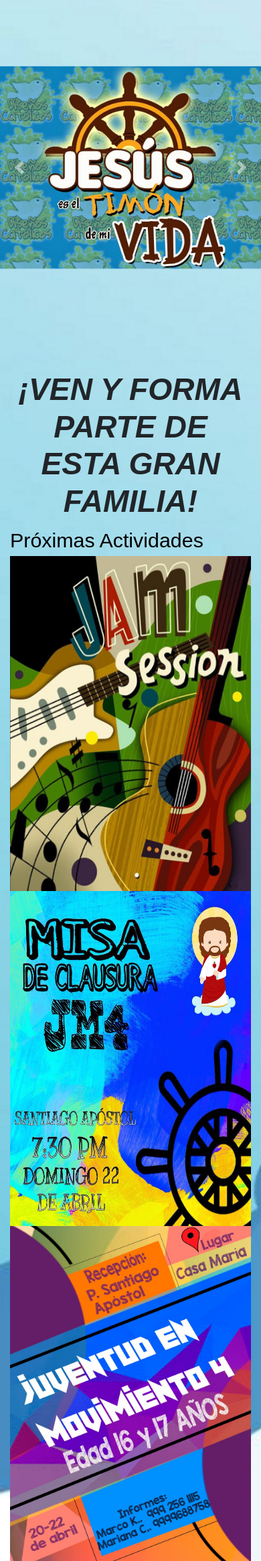
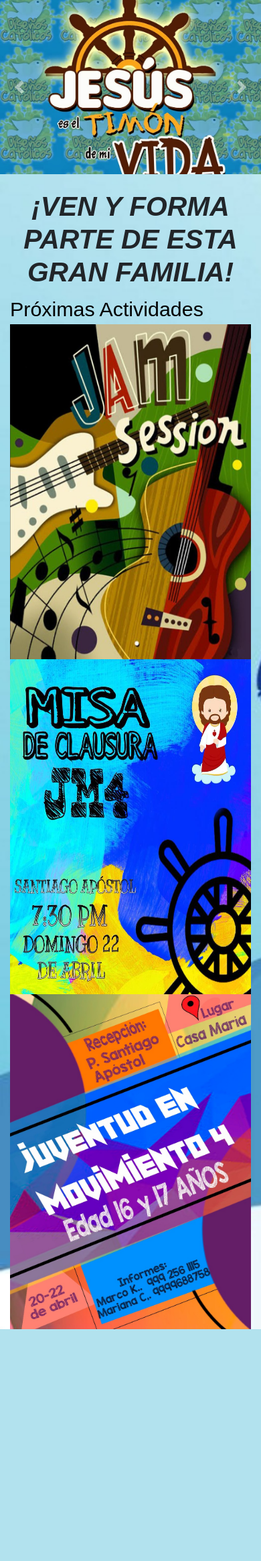
Before and after one commit to GunnerStraiker1/epjMerida, a PHP site: page /webNewDesign/Home.php in a window 390 px wide. Shown: the part 90-2420 px from the top of the page at 67% size. After the commit the page ends 2074 px from the top, so only its background shows below. Run offline with PHP 8.4, Linux system fonts and the light colour scheme.

Commit message:
Changes in responsivity

```diff
--- a/css/Home.css
+++ b/css/Home.css
@@ -39,7 +39,7 @@
   width: 500px !important
 }
 
-@media screen and (max-device-width: 720px) {
+@media (max-width: 599px) {
   .carousel-item{
     height: 260px !important;
   }
--- a/webNewDesign/Home.php
+++ b/webNewDesign/Home.php
@@ -59,13 +59,13 @@
           <div class="col-xs-12 col-sm-12 title">
             Próximas Actividades
           </div>
-          <div class="col-xs-12 col-sm-12 col-md-4 actividades">
+          <div class="col-xs-12 col-sm-12 col-md-12 col-lg-6 actividades">
             <img src="../img/act6.jpg" alt="" class="img-fluid">
           </div>
-          <div class="col-xs-12 col-sm-12 col-md-4 actividades">
+          <div class="col-xs-12 col-sm-12 col-md-12 col-lg-6 actividades">
             <img src="../img/act4.jpg" alt="" class="img-fluid">
           </div>
-          <div class="col-xs-12 col-sm-12 col-md-4 actividades">
+          <div class="col-xs-12 col-sm-12 col-md-12 col-lg-6 actividades">
             <img src="../img/act1.jpg" alt="" class="img-fluid">
           </div>
         </div>
```
